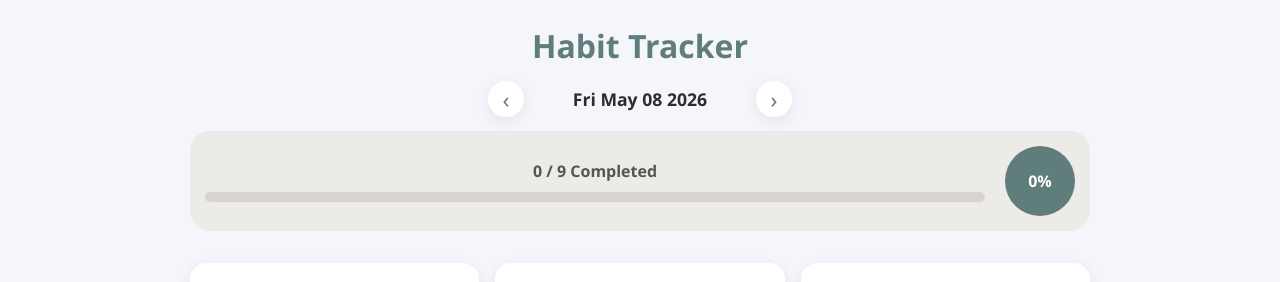
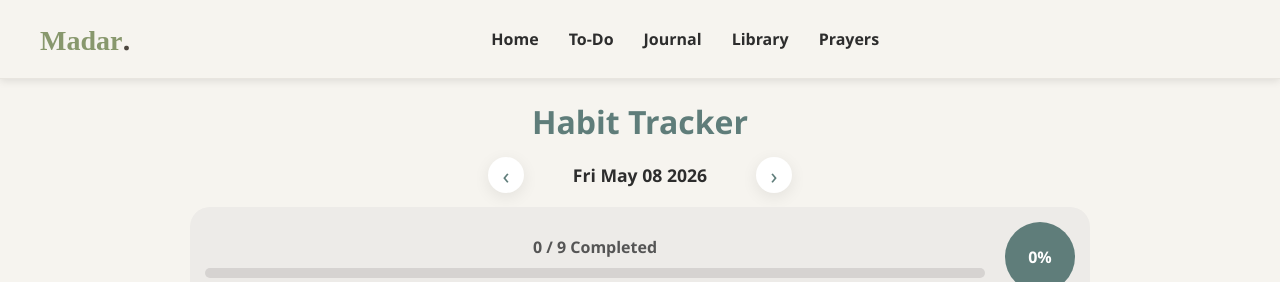
Before and after one commit to sarasaadeddin/Madar_Space_SA, a PHP site: page /prayer.html in a window 1280 px wide. Shown: the top 282 px of the page. Run offline with PHP 8.4, Linux system fonts and the light colour scheme.

Commit message:
adding nav bar

```diff
--- a/css/tracker.css
+++ b/css/tracker.css
@@ -1,10 +1,11 @@
+
 
 :root {
   --primary:     #5F7D7A;
   --primary-light: #EEF0FF;
   --success:     #4CAF50;
   --success-light: #F0FFF4;
-  --bg:          #F4F6FB;
+  --bg:          #F6F4EF;
   --card-bg:     #FFFFFF;
   --text:        #2D2D2D;
   --muted:       #9E9E9E;
@@ -20,10 +21,11 @@
 }
 
 body {
+
   background: var(--bg);
   color: var(--text);
   min-height: 100vh;
-  padding: 24px 16px;
+  padding: 100px 16px 24px;
 }
 
 
@@ -339,3 +341,101 @@ body {
   .habits-grid { grid-template-columns: 1fr; }
   .bar-chart { height: 100px; }
 }
+
+/* ================= NAVBAR ================= */
+
+.navbar{
+  position: fixed;
+     width:100% ;
+    top:0; left:0;right:0;
+    background: var(--bg);
+   box-shadow: 0 2px 8px rgba(0,0,0,0.1);
+    z-index: 1000;
+    border-bottom: 1.5px solid #e8e5df;
+}
+
+.navbar .nav-container{
+  max-width: var(--max-width);
+  margin: auto;
+  padding: 20px 40px;
+  display: flex;
+  justify-content: space-between;
+  align-items: center;
+}
+
+/* logo */
+.navbar .logo{
+  font-size: 28px ;
+    font-family:'PlayFair Display' , serif ;
+    font-weight: bolder ;
+    /* color : #a3b18a;  */
+    color : #88986d ;
+    /* margin-left : 100px; */
+    text-decoration: none ;
+
+}
+
+.navbar .logo span{
+  color: #4d473f;
+}
+
+/* links */
+.navbar .nav-links{
+ list-style: none;
+  display: flex;
+  gap: 30px;
+}
+
+.navbar .nav-links a{
+ text-decoration: none;
+  color: var(--text);
+  font-weight: 700;
+  transition: 0.3s ease;
+}
+
+.navbar .nav-links a:hover{
+   color: var(--accent);
+}
+
+/* icons */
+.navbar .nav-icons{
+  display: flex;
+  align-items: center;
+  gap: 20px;
+}
+
+.navbar .nav-icons i{
+  font-size: 20px;
+  color: #2E2E2E;
+  cursor: pointer;
+}
+
+/* mobile */
+.navbar .menu-toggle{
+  display: none;
+  font-size: 24px;
+  cursor: pointer;
+}
+
+@media (max-width: 768px){
+  .navbar .nav-links{
+    position: absolute;
+    top: 100%;
+    right: 0;
+    background: #F6F4EF;
+    width: 100%;
+    flex-direction: column;
+    align-items: center;
+    gap: 20px;
+    padding: 20px 0;
+    display: none;
+  }
+
+  .navbar .nav-links.active{
+    display: flex;
+  }
+
+  .navbar .menu-toggle{
+    display: block;
+  }
+}
--- a/prayer.html
+++ b/prayer.html
@@ -7,9 +7,35 @@
   <link rel="stylesheet" href="css/tracker.css" />
 </head>
 <body>
+  <nav class="navbar">
+  <div class="nav-container">
+
+   <a href="index.html" class="logo">Madar<span>.</span></a>
+
+    <nav class="nav">
+      <ul class="nav-links">
+        <li><a href="index.html">Home</a></li>
+        <li><a href="tasks.html">To-Do</a></li>
+        <li><a href="journal.html">Journal</a></li>
+        <li><a href="library.html">Library</a></li>
+        <li><a href="prayer.html">Prayers</a></li>
+      </ul>
+    </nav>
+
+    <div class="nav-icons">
+      <a href="#"><i class="fas fa-user"></i></a>
+
+      <div class="menu-toggle" id="menu-toggle">
+        <i class="fa-solid fa-bars"></i>
+      </div>
+    </div>
+
+  </div>
+</nav>
 
 
   <header class="header">
+
     <h1> Habit Tracker</h1>
 
 
--- a/tasks.html
+++ b/tasks.html
@@ -27,7 +27,7 @@
     </nav>
 
     <div class="nav-icons">
-      <a href="#"><i class="fas fa-user"></i></a>
+
 
       <div class="menu-toggle" id="menu-toggle">
         <i class="fa-solid fa-bars"></i>
```
Also changed, not shown: 1 other file.
